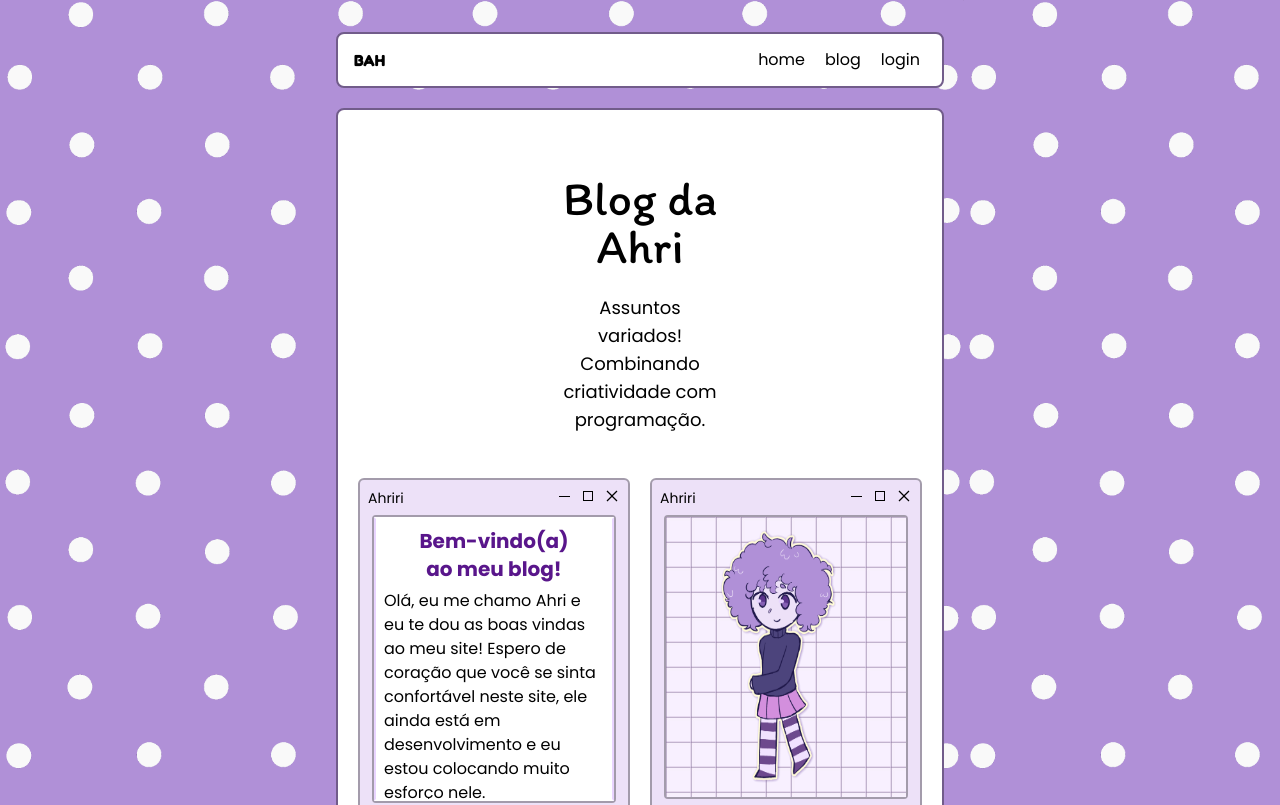
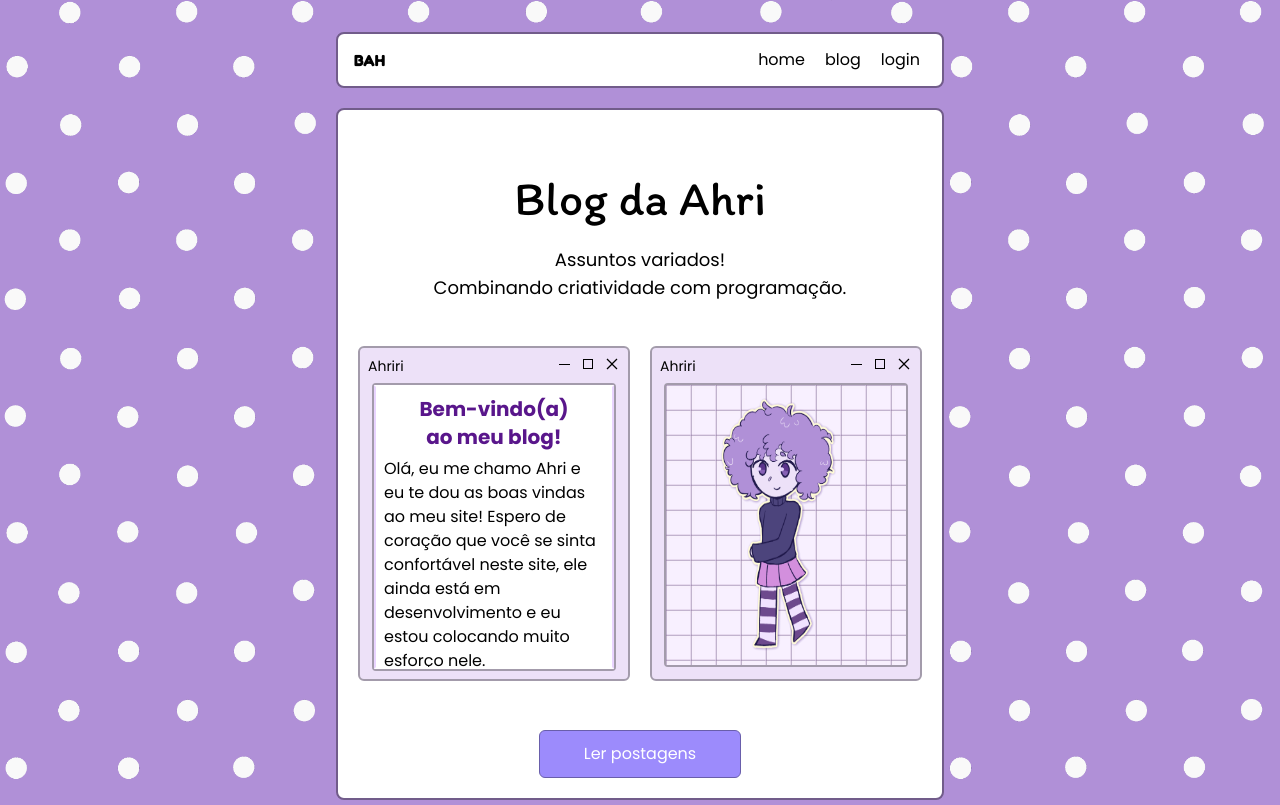
Before and after one commit to fabioTB-tech/blog-app, a React (Vite) app in the folder client/: page / in a window 1280 px wide. Shown: the top 805 px of the page. Built offline with nearby package versions, Linux system fonts and the light colour scheme.

Commit message:
fixed title alignment and added "Link" component from react-router-dom

```diff
--- a/client/src/pages/Home.jsx
+++ b/client/src/pages/Home.jsx
@@ -1,3 +1,5 @@
+import { Link } from "react-router-dom";
+
 // Component
 import Window from "../components/Window";
 
@@ -6,9 +8,9 @@ function Home() {
   return (
     <section className="h-full flex flex-col justify-center items-center gap-16">
       <div className="bg-white w-2/4 p-5 rounded-lg border-container-border border-2">
-        <div className="grid grid-cols-3 justify-center p-11">
+        <div className="flex justify-center p-11">
           <div className="h-full w-fit"></div>
-          <div className="h-full w-fit text-center">
+          <div className="h-full w-full text-center">
             <h1 className="text-5xl font-itim mb-6">Blog da Ahri</h1>
             <p className="font-poppins text-lg">Assuntos variados!</p>
             <p className="font-poppins text-lg">Combinando criatividade com programação.</p>
@@ -46,7 +48,7 @@ function Home() {
         </div>
         <div className="w-full h-12 flex justify-center">
           <button className="p-2 px-11 bg-button border-button-border border rounded-md text-white cursor-pointer hover:bg-button-hover">
-            <a href="/posts">Ler postagens</a>
+            <Link to="/blog">Ler postagens</Link>
           </button>
         </div>
       </div>
```
